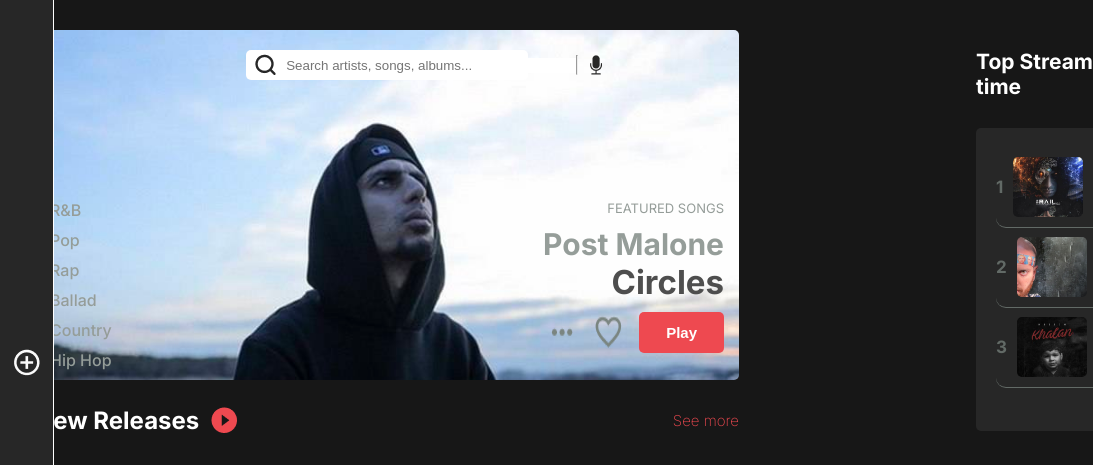
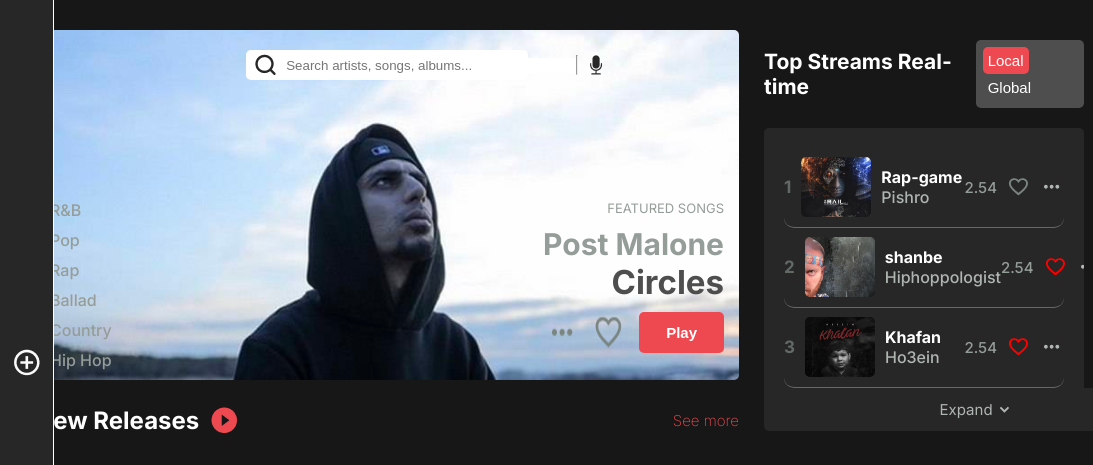
Before and after one commit to abolfazl-ghotilo/dashboard, a plain HTML site: page index.html in a window 1280 px wide. Shown: the top 465 px of the page, 187-1280 px from the left. Drawn offline with Linux system fonts and the light colour scheme.

Commit message:
fix:fix real-time

```diff
--- a/css/style.css
+++ b/css/style.css
@@ -583,8 +583,6 @@ main{
     width: 25%;
     height: 100%;
     border-radius: 5px;
-    position: fixed;
-    margin-left: 1163px;
 }
 .real-time-head{
     display: flex;
```
